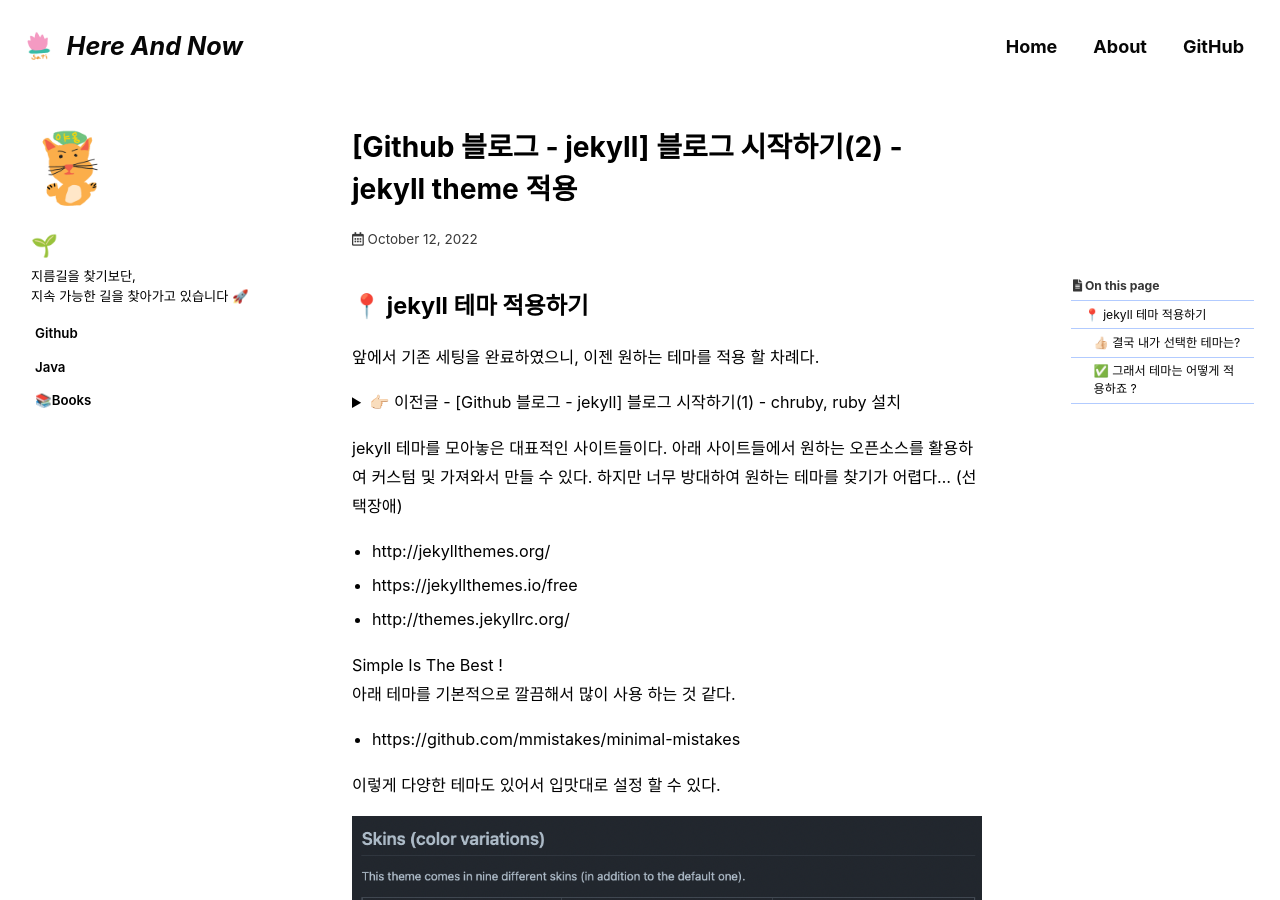
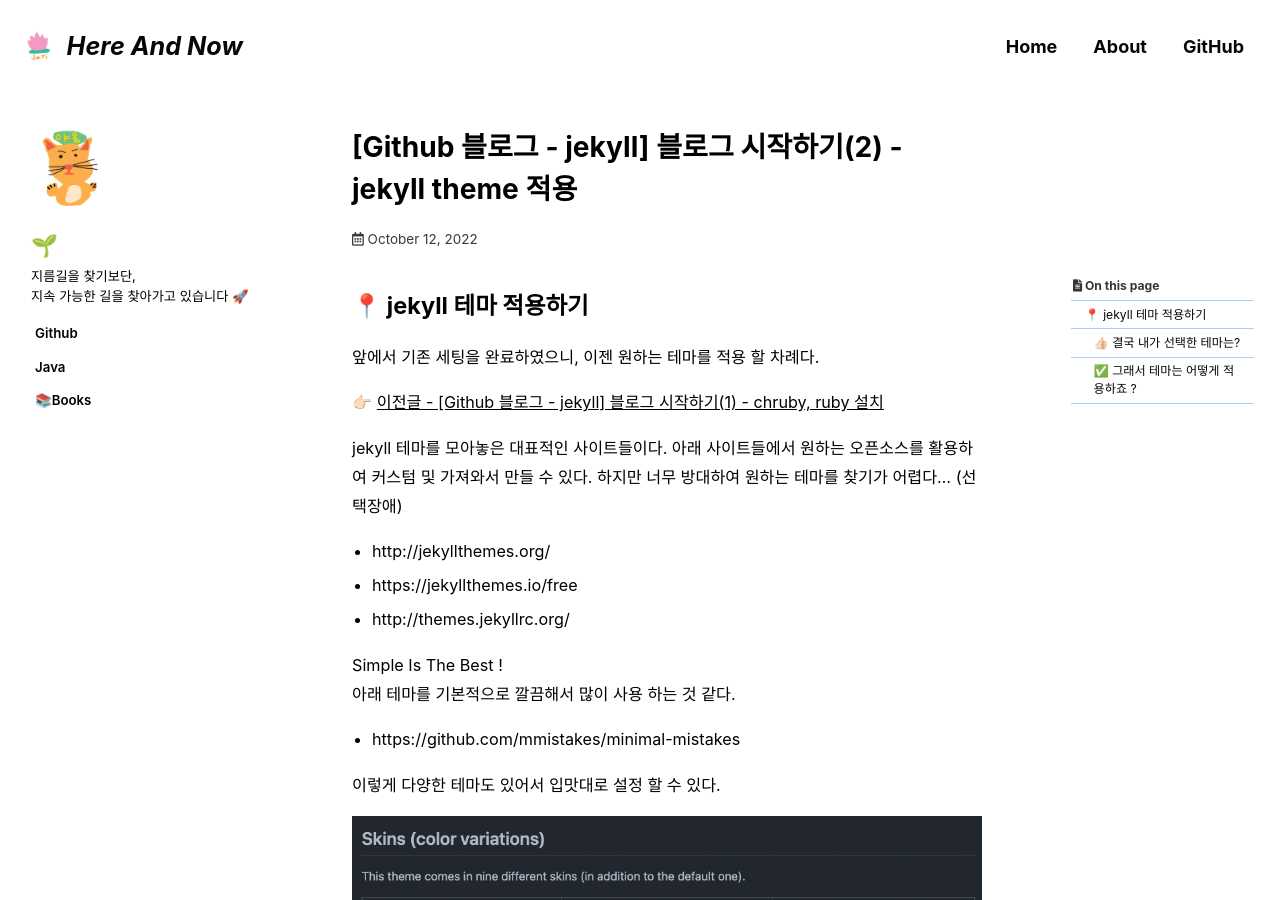
Before and after one commit to kiki-sati/kimrumm.github.io, a Jekyll site: the page built from _posts/2022-10-12-categories-gitblog2.md, in a window 1280 px wide and 900 px high. Built offline with Jekyll 4.4.1, drawn with Linux system fonts in a browser that asks for light colours; cached includes are drawn as plain includes; some web fonts are replaced; comment, search, counter and statistics services are not loaded.

Commit message:
Fix: 링크 수정

```diff
--- a/_posts/2022-10-12-categories-gitblog2.md
+++ b/_posts/2022-10-12-categories-gitblog2.md
@@ -19,12 +19,7 @@ last_modified_at: 2022-10-12
 ## 📍 jekyll 테마 적용하기
 앞에서 기존 세팅을 완료하였으니, 이젠 원하는 테마를 적용 할 차례다.
 
-<details>
-<summary>👉🏻 이전글 - [Github 블로그 - jekyll] 블로그 시작하기(1) - chruby, ruby 설치</summary>
-<div markdown="1">
-    <a href="https://kimrumm.github.io/Github/first/">이전글 바로가기</a>
-</div>
-</details>
+👉🏻 [이전글 - [Github 블로그 - jekyll] 블로그 시작하기(1) - chruby, ruby 설치](https://kimrumm.github.io/Github/first/)
 
 jekyll 테마를 모아놓은 대표적인 사이트들이다.
 아래 사이트들에서 원하는 오픈소스를 활용하여 커스텀 및 가져와서 만들 수 있다.
```
